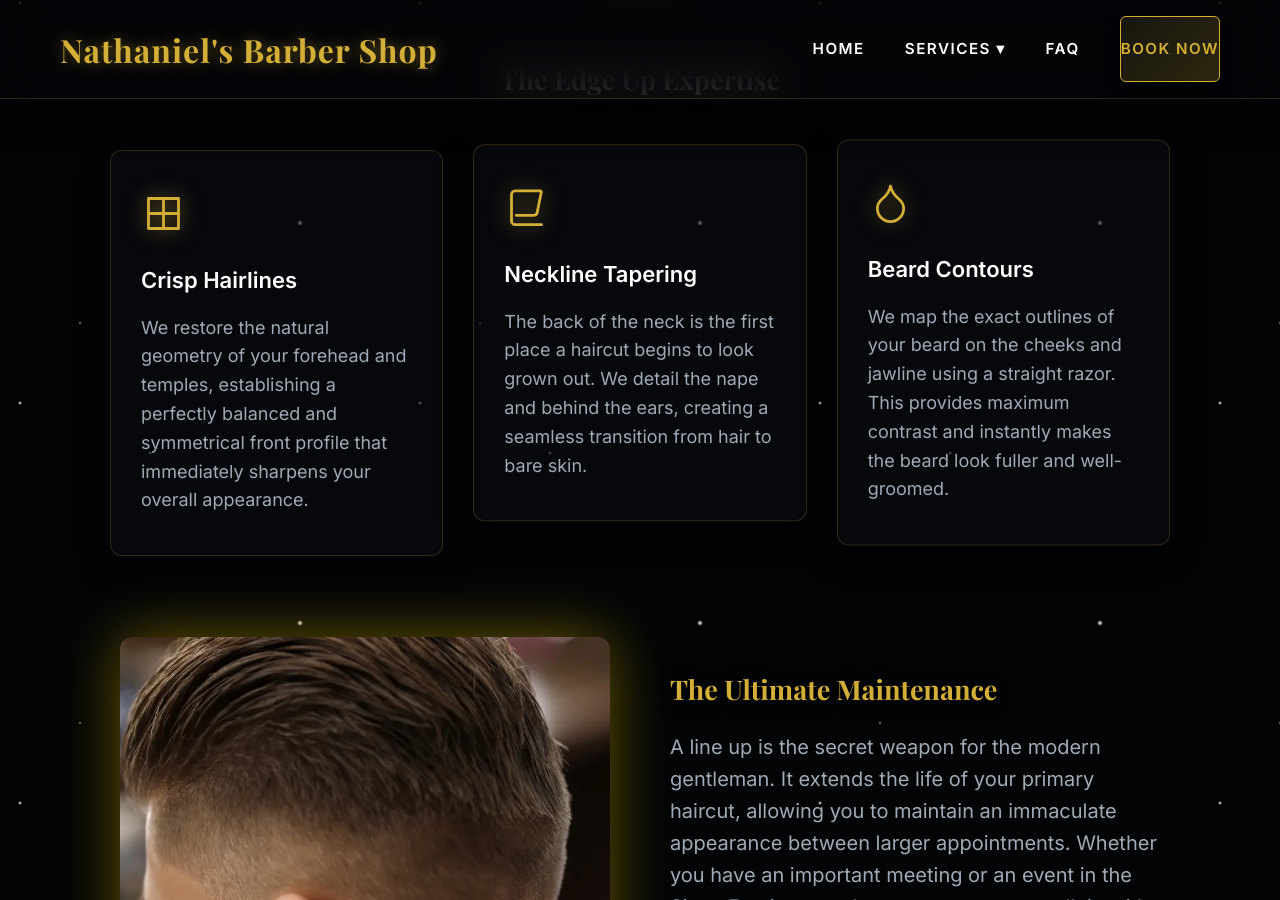
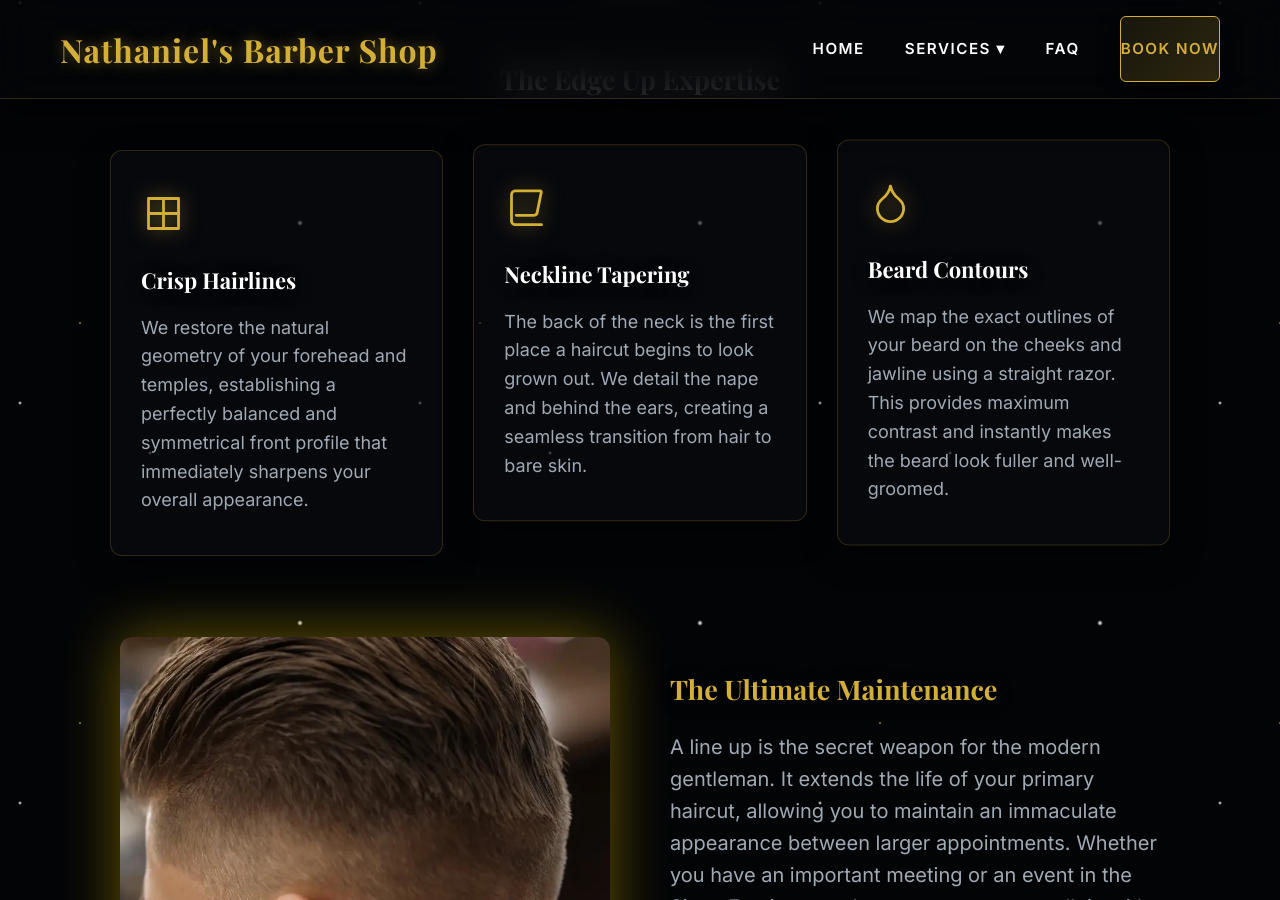
Before and after one commit to YourOnlineSquad/nathaniels-barber-shop, a Jekyll site: the page built from services/line-up.md, in a window 1280 px wide and 900 px high, scrolled down 1539 px. Built offline with Jekyll 4.4.1, drawn with Linux system fonts in a browser that asks for light colours; some web fonts are replaced.

Commit message:
Update line-up.md

```diff
--- a/services/line-up.md
+++ b/services/line-up.md
@@ -25,7 +26,7 @@ title: Precision Line Up in Sioux Falls SD | Nathaniel’s Barber Shop
 
     <div style="width: 80px; height: 2px; background: var(--accent-gold); margin: 0 auto 60px; box-shadow: 0 0 15px var(--accent-gold);"></div>
 
-    <h3 style="color: var(--text-light); margin-bottom: 50px; font-size: 27px;">The Edge Up Expertise</h3>
+    <h2 style="color: var(--text-light); margin-bottom: 50px; font-size: 27px;">The Edge Up Expertise</h2>
 
     <div style="display: grid; grid-template-columns: repeat(auto-fit, minmax(280px, 1fr)); gap: 30px; margin-bottom: 80px; text-align: left;">
 
@@ -34,7 +35,7 @@ title: Precision Line Up in Sioux Falls SD | Nathaniel’s Barber Shop
           <svg style="width: 45px; height: 45px; stroke: var(--accent-gold); fill: none; margin-bottom: 20px; filter: drop-shadow(0 0 10px rgba(212, 175, 55, 0.6));" viewBox="0 0 24 24" stroke-width="1.5" stroke-linecap="round" stroke-linejoin="round">
             <path d="M4 4h16v16H4z"/><path d="M4 12h16"/><path d="M12 4v16"/>
           </svg>
-          <p style="font-size: 22px; margin-bottom: 15px; line-height: 1.6;"><strong style="color: var(--text-light);">Crisp Hairlines</strong></p>
+          <h3 style="font-size: 22px; margin-bottom: 15px; line-height: 1.6; color: var(--text-light);">Crisp Hairlines</h3>
           <p style="font-size: 18px; color: var(--text-muted); line-height: 1.6;">We restore the natural geometry of your forehead and temples, establishing a perfectly balanced and symmetrical front profile that immediately sharpens your overall appearance.</p>
         </div>
       </div>
@@ -44,7 +45,7 @@ title: Precision Line Up in Sioux Falls SD | Nathaniel’s Barber Shop
           <svg style="width: 45px; height: 45px; stroke: var(--accent-gold); fill: none; margin-bottom: 20px; filter: drop-shadow(0 0 10px rgba(212, 175, 55, 0.6));" viewBox="0 0 24 24" stroke-width="1.5" stroke-linecap="round" stroke-linejoin="round">
             <path d="M4 19V5a2 2 0 0 1 2-2h13.4a.5.5 0 0 1 .49.6l-2.11 10.55A2 2 0 0 1 16 16H6.5"/><path d="M4 19a2 2 0 0 0 2 2h14"/>
           </svg>
-          <p style="font-size: 22px; margin-bottom: 15px; line-height: 1.6;"><strong style="color: var(--text-light);">Neckline Tapering</strong></p>
+          <h3 style="font-size: 22px; margin-bottom: 15px; line-height: 1.6; color: var(--text-light);">Neckline Tapering</h3>
           <p style="font-size: 18px; color: var(--text-muted); line-height: 1.6;">The back of the neck is the first place a haircut begins to look grown out. We detail the nape and behind the ears, creating a seamless transition from hair to bare skin.</p>
         </div>
       </div>
@@ -54,7 +55,7 @@ title: Precision Line Up in Sioux Falls SD | Nathaniel’s Barber Shop
           <svg style="width: 45px; height: 45px; stroke: var(--accent-gold); fill: none; margin-bottom: 20px; filter: drop-shadow(0 0 10px rgba(212, 175, 55, 0.6));" viewBox="0 0 24 24" stroke-width="1.5" stroke-linecap="round" stroke-linejoin="round">
             <path d="M12 22a7 7 0 0 0 7-7c0-2-1-3.9-3-5.5s-3.5-4-4-6.5c-.5 2.5-2 4.9-4 6.5C6 11.1 5 13 5 15a7 7 0 0 0 7 7z"/>
           </svg>
-          <p style="font-size: 22px; margin-bottom: 15px; line-height: 1.6;"><strong style="color: var(--text-light);">Beard Contours</strong></p>
+          <h3 style="font-size: 22px; margin-bottom: 15px; line-height: 1.6; color: var(--text-light);">Beard Contours</h3>
           <p style="font-size: 18px; color: var(--text-muted); line-height: 1.6;">We map the exact outlines of your beard on the cheeks and jawline using a straight razor. This provides maximum contrast and instantly makes the beard look fuller and well-groomed.</p>
         </div>
       </div>
@@ -68,12 +69,12 @@ title: Precision Line Up in Sioux Falls SD | Nathaniel’s Barber Shop
       </div>
 
       <div>
-        <h3 style="color: var(--accent-gold); margin-bottom: 20px; font-size: 27px;">The Ultimate Maintenance</h3>
+        <h2 style="color: var(--accent-gold); margin-bottom: 20px; font-size: 27px;">The Ultimate Maintenance</h2>
         <p style="color: var(--text-muted); font-size: 20px; line-height: 1.6; margin-bottom: 40px;">
           A line up is the secret weapon for the modern gentleman. It extends the life of your primary haircut, allowing you to maintain an immaculate appearance between larger appointments. Whether you have an important meeting or an event in the Sioux Empire, an edge up ensures you walk in with total confidence.
         </p>
 
-        <h3 style="color: var(--accent-gold); margin-bottom: 20px; font-size: 27px;">Uncompromised Precision</h3>
+        <h2 style="color: var(--accent-gold); margin-bottom: 20px; font-size: 27px;">Uncompromised Precision</h2>
         <p style="color: var(--text-muted); font-size: 20px; line-height: 1.6;">
           Precision is our hallmark. We do not push hairlines back or create artificial, unsustainable shapes. We work *with* your natural growth patterns to carve out clean, organic lines that will grow out smoothly and evenly over the following weeks.
         </p>
@@ -82,42 +83,36 @@ title: Precision Line Up in Sioux Falls SD | Nathaniel’s Barber Shop
     </div>
 
     <div style="border-top: 1px solid rgba(255, 255, 255, 0.1); border-bottom: 1px solid rgba(255, 255, 255, 0.1); padding: 60px 20px; margin-bottom: 80px; background: linear-gradient(90deg, transparent, rgba(10, 12, 18, 0.8), transparent);">
-      <h3 style="color: #f5f5f5; margin-bottom: 25px; font-size: 27px;">Restore Your Edges Today</h3>
+      <h2 style="color: #f5f5f5; margin-bottom: 25px; font-size: 27px;">Restore Your Edges Today</h2>
       <a href="https://www.styleseat.com/m/v/nathanielsbarbershop?utm_source=google&utm_medium=reserve" target="_blank" rel="noopener noreferrer" class="btn-primary">Reserve Your Chair Now</a>
     </div>
 
-    <h3 style="color: var(--text-light); margin-bottom: 40px; font-size: 27px;">Frequently Asked Questions</h3>
+    <h2 style="color: var(--text-light); margin-bottom: 40px; font-size: 27px;">Frequently Asked Questions</h2>
 
     <div style="max-width: 800px; margin: 0 auto 80px; text-align: left;">
-
       <details class="faq-details">
         <summary class="faq-summary">What exactly does a Line Up include?</summary>
         <p class="faq-answer">A Line Up (or edge up) strictly focuses on the perimeter of your hair. We detail the front hairline, the temples, behind the ears, the back of the neck, and the beard contours. It does not include removing length or fading the sides.</p>
       </details>
-
       <details class="faq-details">
         <summary class="faq-summary">When should I book a Line Up instead of a haircut?</summary>
         <p class="faq-answer">A Line Up is perfect for halfway between your regular haircut appointments. If your fade is growing out but you want to instantly look sharp again for the weekend or a meeting, this service is designed exactly for that.</p>
       </details>
-
       <details class="faq-details">
         <summary class="faq-summary">Do you take walk ins or do I need an appointment?</summary>
         <p class="faq-answer">Nathaniel operates strictly by appointment only. Because he is a solo barber working in his own private physical location, this ensures every client receives unhurried and undivided attention.</p>
       </details>
-
       <details class="faq-details">
         <summary class="faq-summary">What is your cancellation and deposit policy?</summary>
         <p class="faq-answer">We require a deposit to secure your booking. If you cannot make your appointment, we kindly ask for over twenty four hours of notice. Without ample notification, we lose vital revenue for that specific time slot, so the deposit will be retained.</p>
       </details>
-
       <details class="faq-details">
         <summary class="faq-summary">Do you use a straight razor for the line up?</summary>
         <p class="faq-answer">Yes. We establish the initial geometry with precision trimmers, but we always finish the edges with a traditional straight razor to ensure the sharpest, longest-lasting lines possible.</p>
       </details>
-
     </div>
 
-    <h3 style="margin-bottom: 30px; color: var(--text-light); font-size: 25px; text-transform: uppercase; letter-spacing: 2px;">Explore Related Services</h3>
+    <h2 style="margin-bottom: 30px; color: var(--text-light); font-size: 25px; text-transform: uppercase; letter-spacing: 2px;">Explore Related Services</h2>
     <div style="display: flex; gap: 20px; justify-content: center; flex-wrap: wrap;">
       <a href="{{ site.baseurl }}/services/mens-haircut" class="btn-primary" style="background: transparent; border-color: rgba(212, 175, 55, 0.3); font-size: 16px; padding: 12px 24px; box-shadow: none;">Mens Haircut</a>
       <a href="{{ site.baseurl }}/services/beard-trim" class="btn-primary" style="background: transparent; border-color: rgba(212, 175, 55, 0.3); font-size: 16px; padding: 12px 24px; box-shadow: none;">Beard Trim</a>
```
Also changed, not shown: other parts of services/line-up.md (+1 -0 lines).
